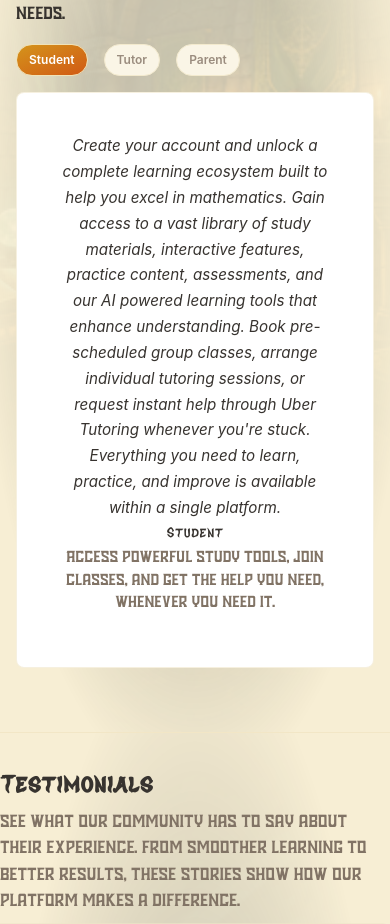
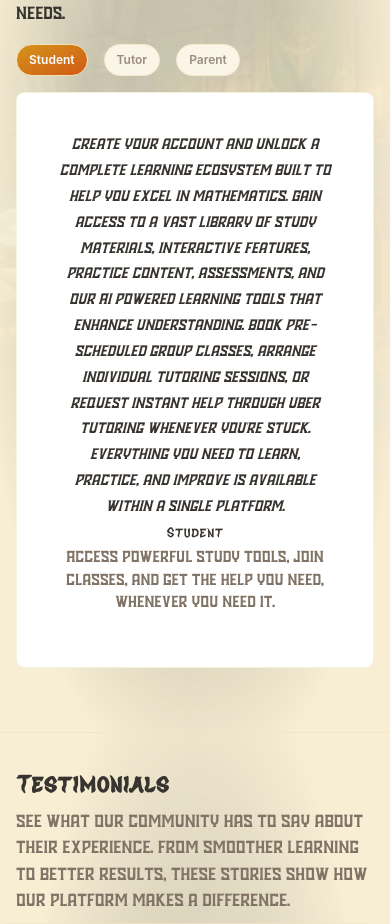
Before and after one commit to n0tmanu/Mathmentor-landing, a React (Vite) app: page / in a window 390 px wide. Shown: the part 1320-2244 px from the top of the page. Built offline with nearby package versions, Linux system fonts and the light colour scheme.

Commit message:
Fix mobile responsiveness and typography
- Add mobile padding to Testimonials section to prevent edge-to-edge content
- Fix Features mobile layout font to use RockThorn instead of BumbleCharm for consistency

```diff
--- a/components/Features.tsx
+++ b/components/Features.tsx
@@ -146,7 +146,7 @@ export function MobileLayout({
             variant="body1"
             sx={(theme) => ({
               color: theme.palette.mode === 'dark' ? 'hsl(60, 100%, 90%)' : 'text.primary',
-              fontFamily: 'BumbleCharm,Inter,sans-serif',
+              fontFamily: 'RockThorn, Inter, sans-serif',
               fontSize: '0.95rem',
               lineHeight: 1.7,
               fontStyle: 'italic'
--- a/components/Testimonials.tsx
+++ b/components/Testimonials.tsx
@@ -77,6 +77,7 @@ export default function Testimonials() {
           maskImage: 'radial-gradient(ellipse at center, rgba(0,0,0,1) 40%, rgba(0,0,0,0) 80%)',
           WebkitMaskImage: 'radial-gradient(ellipse at center, rgba(0,0,0,1) 40%, rgba(0,0,0,0) 80%)',
         },
+        px: { xs: 2, sm: 0 },
         pt: { xs: 4, sm: 12 },
         pb: { xs: 8, sm: 16 },
         display: 'flex',
```
